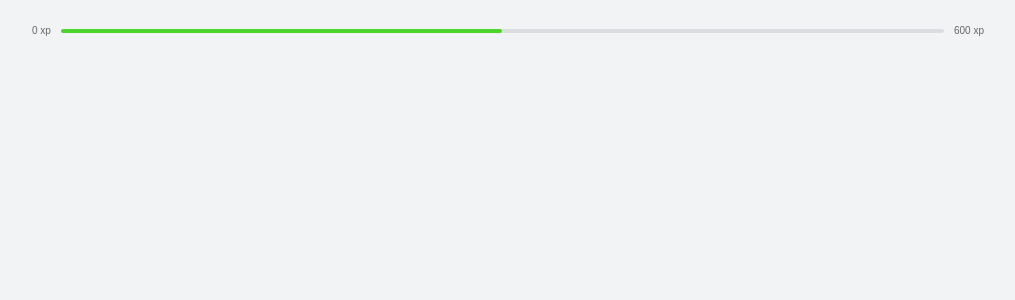
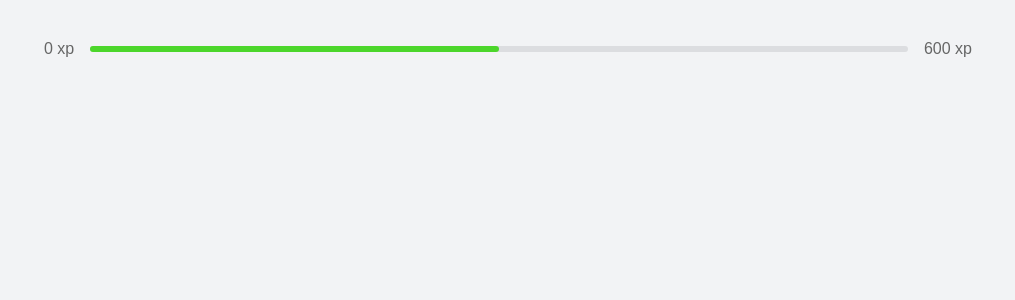
Before and after one commit to viniciusbmello/TypeScript-Next-NLW4, a Next.js app: page /style in a window 1280 px wide. Shown: the top 300 px of the page, without its empty margins (132-1147 px from the left). Built offline with nearby package versions, Linux system fonts and the light colour scheme.

Commit message:
Responsive CSS

```diff
--- a/src/components/challangeBox/style.ts
+++ b/src/components/challangeBox/style.ts
@@ -2,11 +2,16 @@ import styled from 'styled-components'
 
 const Layout = styled.div`
   & {
+    height: 100%;
+
     display: flex;
     align-items: center;
     justify-content: center;
     text-align: center;
+
     padding: 1rem;
+    border-radius: 0.5rem;
+    background: ${props => props.theme.colors.white};
   }
 `
 
--- a/src/pages/style.ts
+++ b/src/pages/style.ts
@@ -6,17 +6,19 @@ const Layout = styled.main`
     width: 100%;
   }
 
-  & > section > div {
+  & > section {
     margin: 2rem 0;
   }
 
-  & > section > div:last-child {
-    background: ${props => props.theme.colors.white};
+  & > section > div {
     height: 100%;
-    border-radius: 0.5rem;
   }
 
-  @media screen and (min-width: 1000px) {
+  & > section > div:last-child {
+    margin: 2rem 0;
+  }
+
+  @media screen and (min-width: 1100px) {
     & {
       display: flex;
       flex-direction: column;
@@ -31,6 +33,12 @@ const Layout = styled.main`
       grid-template-columns: 1fr 1fr;
       gap: 5rem;
       align-items: center;
+
+      margin: 4rem 0;
+    }
+
+    & > section > div:last-child {
+      margin: 0 0;
     }
   }
 `
--- a/src/styles/global.ts
+++ b/src/styles/global.ts
@@ -37,7 +37,17 @@ const GlobalStyle = createGlobalStyle`
     color: ${props => props.theme.colors.text};
   }
 
-  @media screen and (min-width: 1000px) {
+@media screen and (min-width: 720px) {
+  :root {
+    font-size: 87.5%
+  }
+}
+
+  @media screen and (min-width: 1100px) {
+    :root {
+    font-size: 100%;
+  }
+
     body > div  {
       max-width: 992px;
     }
--- a/src/styles/theme.ts
+++ b/src/styles/theme.ts
@@ -8,8 +8,8 @@ const theme = {
     text: '#666666',
     textHighlight: '#b3b9ff',
     title: '#2e384d',
-    red: '#ff4f6b',
-    redDark: '#e83f5b',
+    red: '#e83f5b',
+    redDark: '#c82f4b',
     green: '#4cd62b',
     greenDark: '#3ca519',
     blue: '#5965E0',
```
